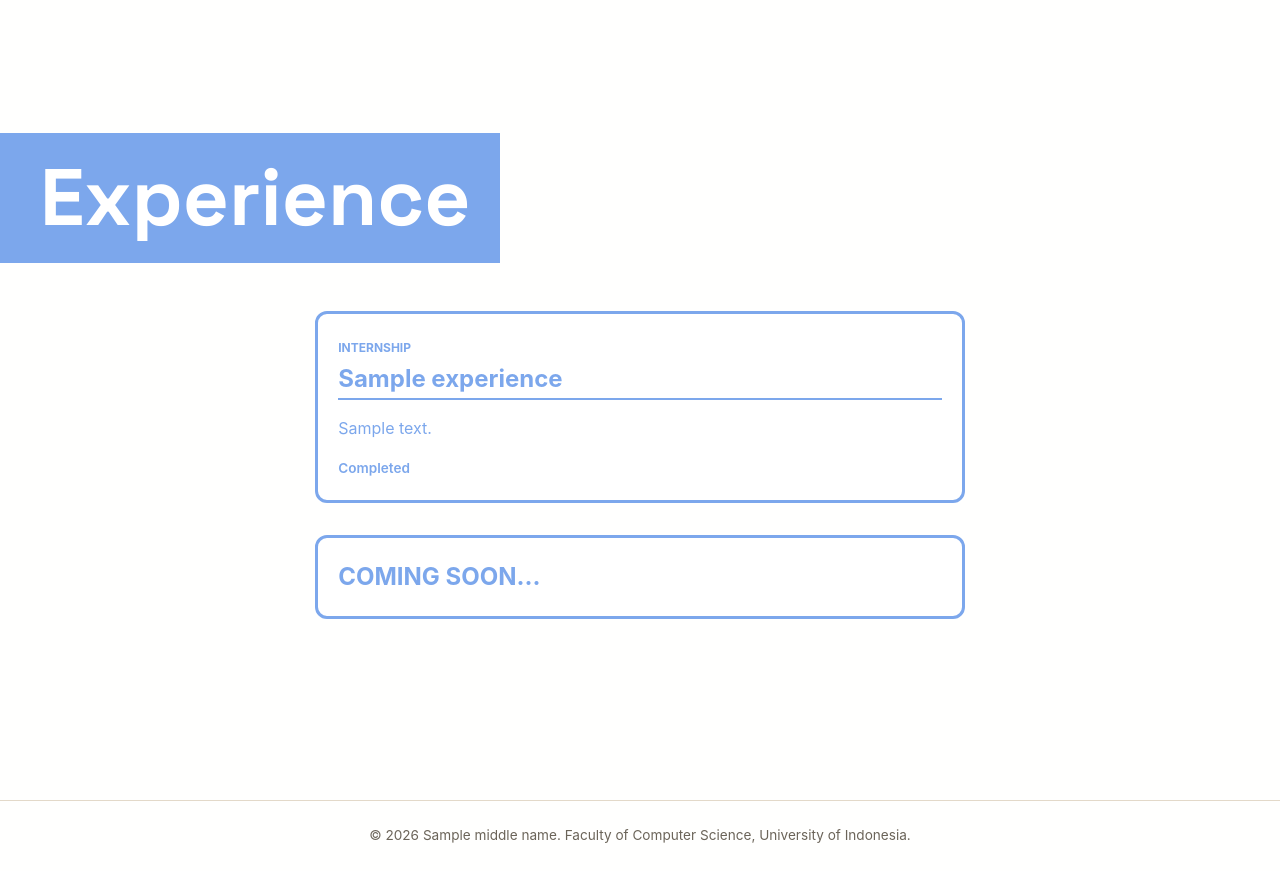
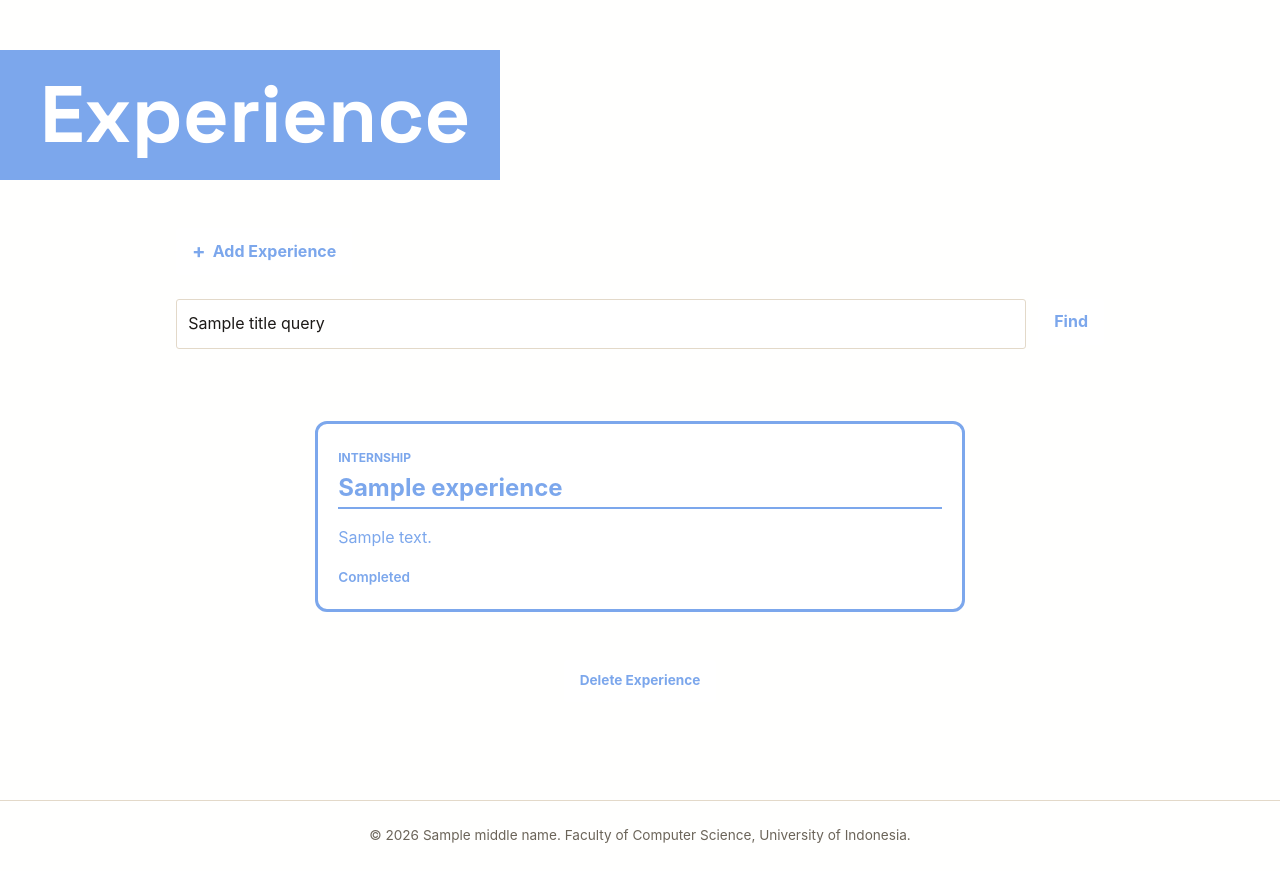
Before and after one commit to M-Arsyad52/myportofolio, a Django app: template templates/experience.html in a window 1280 px wide. Shown: the part 74-945 px from the top of the page. Run offline with Django 5.2, Linux system fonts and the light colour scheme; tables that the repository leaves empty hold one stand-in row (values such as "Sample post"); the template is opened without the code that fills it: values that come from a table or form of the project are taken from there, most other values are stand-ins (such as "Sample title", 1, 10 or a date in 2020).

Commit message:
Update Experience Page Apply form and data delivery concept for the experience page without adjusting the designs yet.
Reported by: M. Arsyad Avmeilputra

```diff
--- a/main/models.py
+++ b/main/models.py
@@ -21,10 +21,9 @@
     category = models.CharField(
         max_length=20,
         choices=EXPERIENCE_CHOICES,
-        default="full-time",
     )
     thumbnail = models.URLField(blank=True, null=True)
-    started_at = models.DateTimeField(auto_now_add=True)
+    started_at = models.DateTimeField(default=timezone.now)
     ended_at = models.DateTimeField(blank=True, null=True)
 
     def __str__(self):
@@ -32,7 +31,9 @@
 
     @property
     def is_ongoing(self):
-        return self.ended_at is None
+        if self.ended_at is None:
+            return True
+        return self.ended_at > timezone.now()
 
 class Project(models.Model):
     id = models.UUIDField(primary_key=True, default=uuid.uuid4, editable=False)
@@ -49,5 +50,5 @@
     @property
     def is_ongoing(self):
         if self.ended_at is None:
-             return True
+            return True
         return self.ended_at > timezone.now()
--- a/main/urls.py
+++ b/main/urls.py
@@ -1,14 +1,30 @@
 from django.urls import path
 
-from main.views import show_main, show_experience, show_project, create_project, get_projects_json, delete_project
+from main.views import (show_main,
+                        show_experience,
+                        create_experience,
+                        get_experiences_json,
+                        delete_experience,
+                        show_project,
+                        create_project,
+                        get_projects_json,
+                        delete_project,
+
+                        )
 
 app_name = "main"
 
 urlpatterns = [
     path("", show_main, name="show_main"),
+
     path("experience/", show_experience, name="show_experience"),
+    path("experience/add/", create_experience, name="create_experience"),
+    path("api/experience/", get_experiences_json, name="get_experiences_json"),
+    path("experience/<uuid:experience_id>/delete/", delete_experience, name="delete_experience"),
+
     path("project/", show_project, name="show_project"),
     path("project/add/", create_project, name="create_project"),
     path("api/projects/", get_projects_json, name="get_projects_json"),
     path("projects/<uuid:project_id>/delete/", delete_project, name="delete_project"),
+
 ]
--- /dev/null
+++ b/templates/components/experience_delete_modal.html
@@ -0,0 +1,43 @@
+<p class="experience-status">
+    <button type="button"
+            class="button"
+            popovertarget="delete-experience-{{ experience.id }}"
+            aria-label="Hapus {{ experience.title }}"
+            title="Hapus experience">
+        Delete Experience
+    </button>
+</p>
+<div id="delete-experience-{{ experience.id }}"
+     class="project-delete-modal"
+     popover="auto"
+     role="dialog"
+     aria-modal="true"
+     aria-labelledby="delete-experience-title-{{ experience.id }}">
+    <button type="button"
+            class="project-delete-modal__backdrop"
+            popovertarget="delete-experience-{{ experience.id }}"
+            popovertargetaction="hide"
+            aria-label="Tutup konfirmasi hapus"></button>
+    <div class="project-delete-modal__content">
+        <button type="button"
+                class="project-delete-modal__close"
+                popovertarget="delete-project-{{ project.id }}"
+                popovertargetaction="hide"
+                aria-label="Tutup konfirmasi hapus">×</button>
+        <h2 id="delete-experience-title-{{ experience.id }}">Delete Experience?</h2>
+        <p>
+            Are you certain you want to delete: <br>
+            <strong>{{ experience.title }}</strong>?
+        </p>
+        <div class="project-delete-modal__actions">
+            <button type="button"
+                    class="button button-secondary"
+                    popovertarget="delete-project-{{ project.id }}"
+                    popovertargetaction="hide">Cancel</button>
+            <form method="post" action="{% url 'main:delete_experience' experience.id %}">
+                {% csrf_token %}
+                <button type="submit" class="button button-danger">Yes, Delete</button>
+            </form>
+        </div>
+    </div>
+</div>
--- a/templates/experience.html
+++ b/templates/experience.html
@@ -6,6 +6,27 @@
                 <div class="experience-title-background"></div>
                 <h1 class="experience-title">Experience</h1>
             </div>
+
+            <div class="project-header container">
+                <a href="{% url 'main:create_experience' %}"
+                    class="button project-add-button">
+                    <span aria-hidden="true">+</span>
+                    Add Experience
+                </a>
+            </div>
+
+            <form method="get"
+                      action="{% url 'main:show_experience' %}"
+                      class="project-search container">
+                    <input type="search"
+                           name="title"
+                           value="{{ title_query }}"
+                           placeholder="Find experience name"
+                           class="project-search__input"
+                           aria-label="Find experience name">
+                    <button type="submit" class="button">Find</button>
+            </form>
+
             <div class="container experience-group">
                 <div class="experience-list">
                     {% for experience in experience_list %}
@@ -24,14 +45,15 @@
                                 <p class="experience-status">Completed</p>
                             {% endif %}
                         </div>
-                    {% empty %}
-                        <p class="empty-state">
-                            No experience has been added yet.
-                        </p>
+                        {% include "components/experience_delete_modal.html" with experience=experience %}
+                        {% empty %}
+                        {% if title_query %}
+                            <p class="empty-state">No experience is found.</p>
+                        {% else %}
+                            <p class="empty-state">
+                                No experience has been added yet.</p>
+                        {% endif %}
                     {% endfor %}
-                    <div class="experience-content2">
-                            <h2>COMING SOON...</h2>
-                    </div>
                 </div>
             </div>
         </section>
--- a/templates/project.html
+++ b/templates/project.html
@@ -23,7 +23,7 @@
                            class="project-search__input"
                            aria-label="Find project name">
                     <button type="submit" class="button">Find</button>
-                </form>
+            </form>
             <div class="container projects-group">
                 <div class="projects-list">
                     {% for project in project_list %}
```
Also changed, not shown: main/forms.py (+32 -1 lines), main/views.py (+51 -5 lines), templates/experience_form.html (added, +31 -0 lines), main/migrations/0006_alter_experience_category_and_more.py (added), main/migrations/0007_alter_experience_category.py (added).
